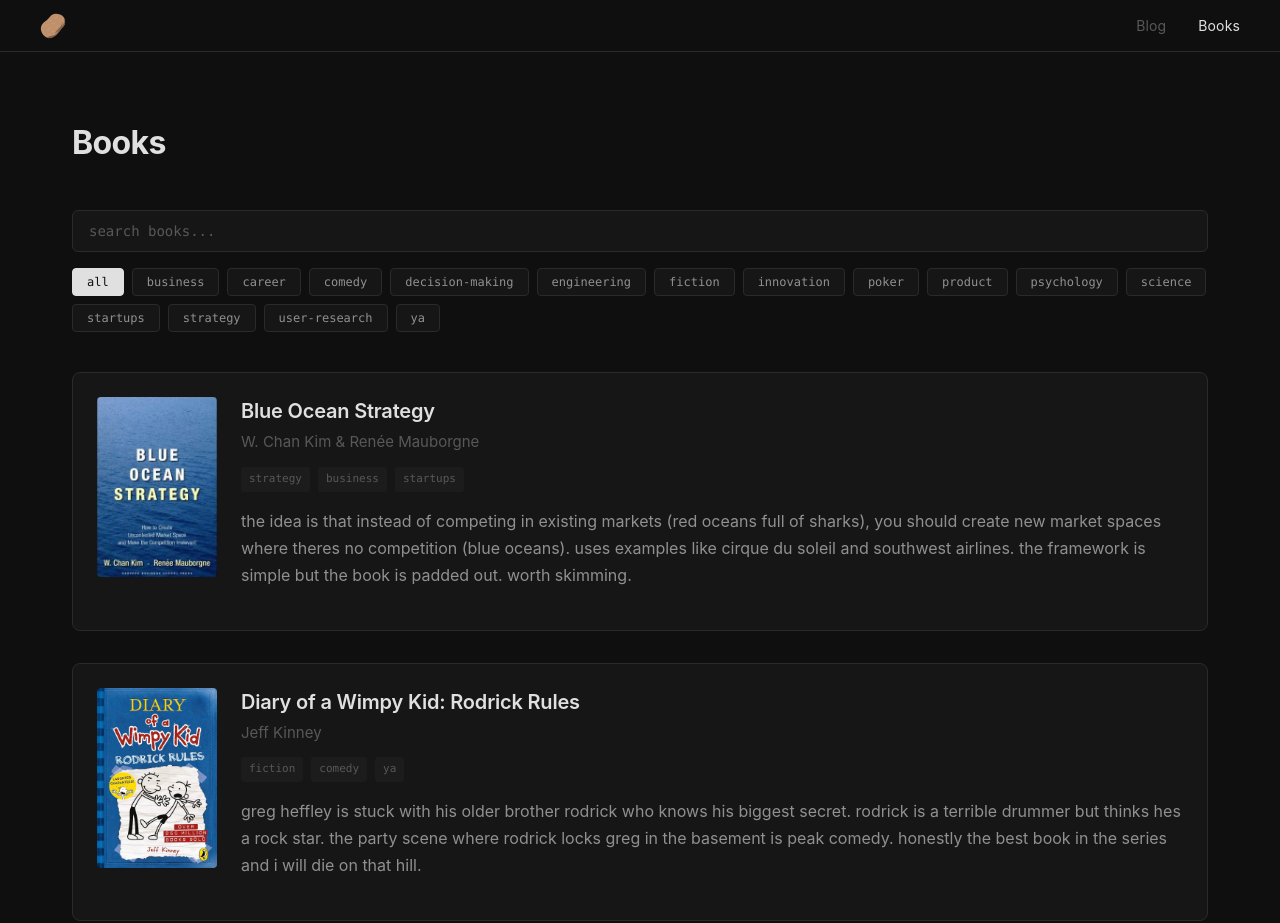
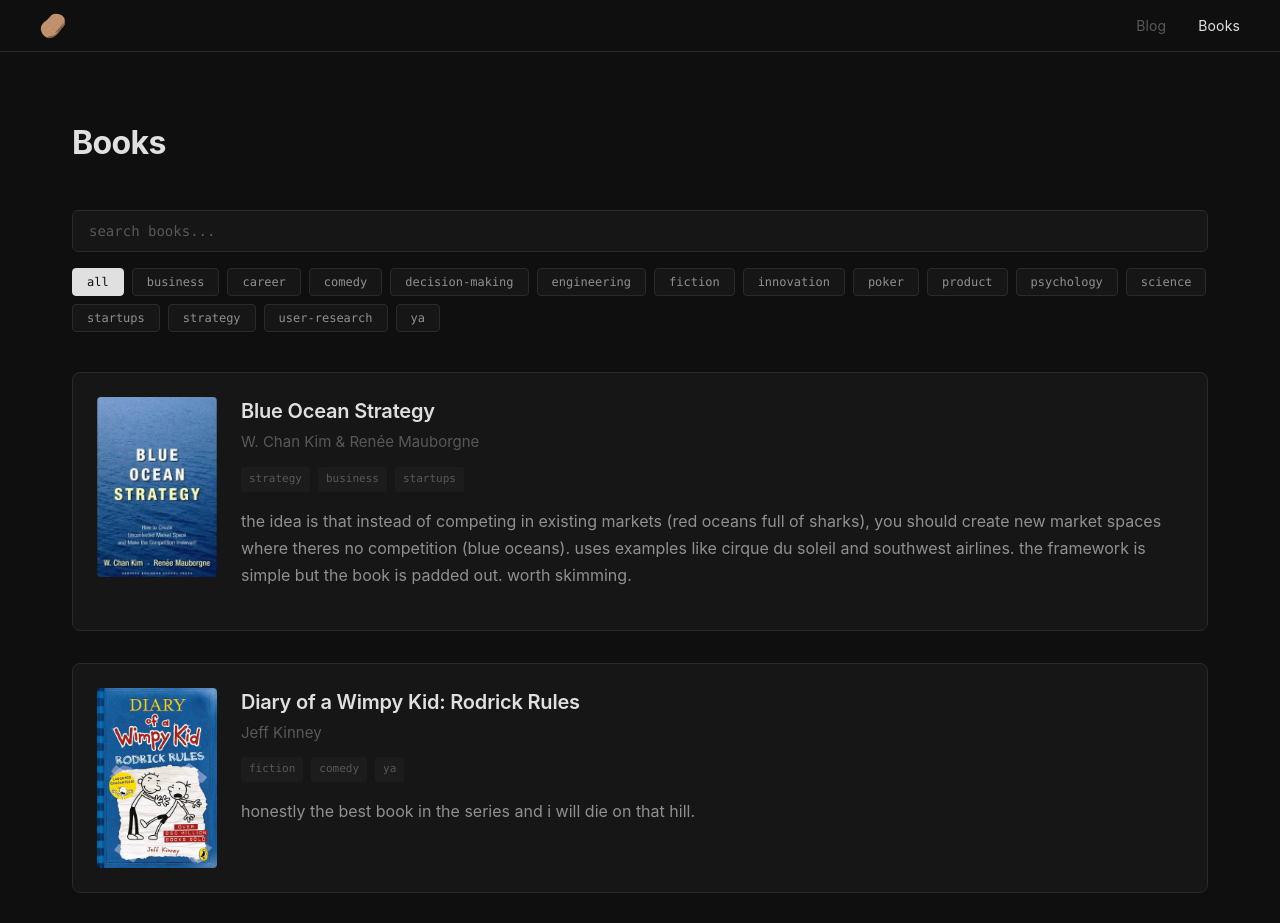
Before and after one commit to PotatoSpudowski/PotatoSpudowski.github.io, a React (Vite) app: page /books in a window 1280 px wide. Shown: the top 923 px of the page. Built offline with nearby package versions, Linux system fonts and the light colour scheme.

Commit message:
shorten rodrick rules review

```diff
--- a/src/pages/Books.jsx
+++ b/src/pages/Books.jsx
@@ -48,7 +48,7 @@ const BOOKS = [
     cover: '/books/rodrick-rules.jpg',
     tags: ['fiction', 'comedy', 'ya'],
     slug: 'rodrick-rules',
-    review: 'greg heffley is stuck with his older brother rodrick who knows his biggest secret. rodrick is a terrible drummer but thinks hes a rock star. the party scene where rodrick locks greg in the basement is peak comedy. honestly the best book in the series and i will die on that hill.',
+    review: 'honestly the best book in the series and i will die on that hill.',
   },
 ]
 
```
